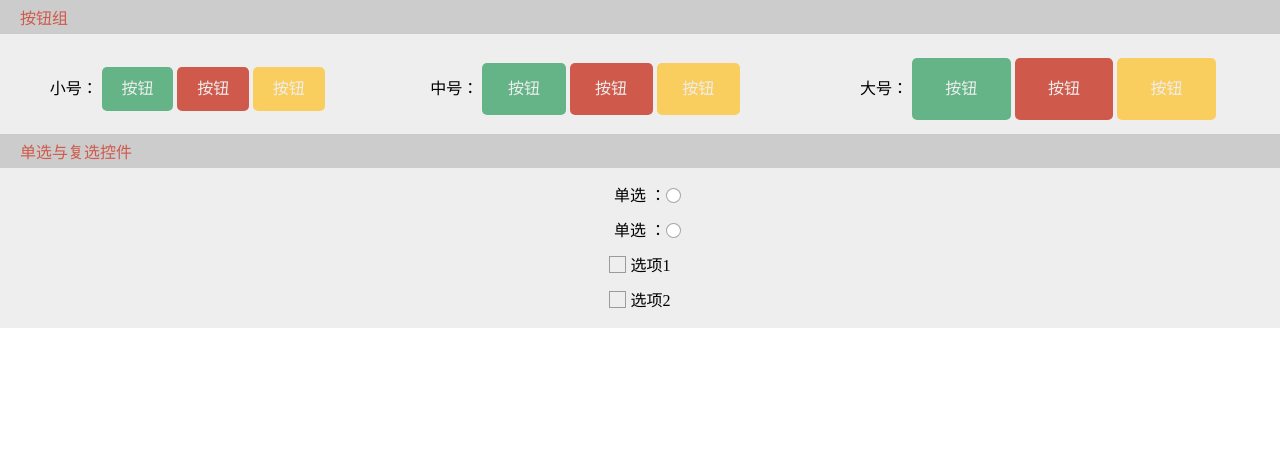
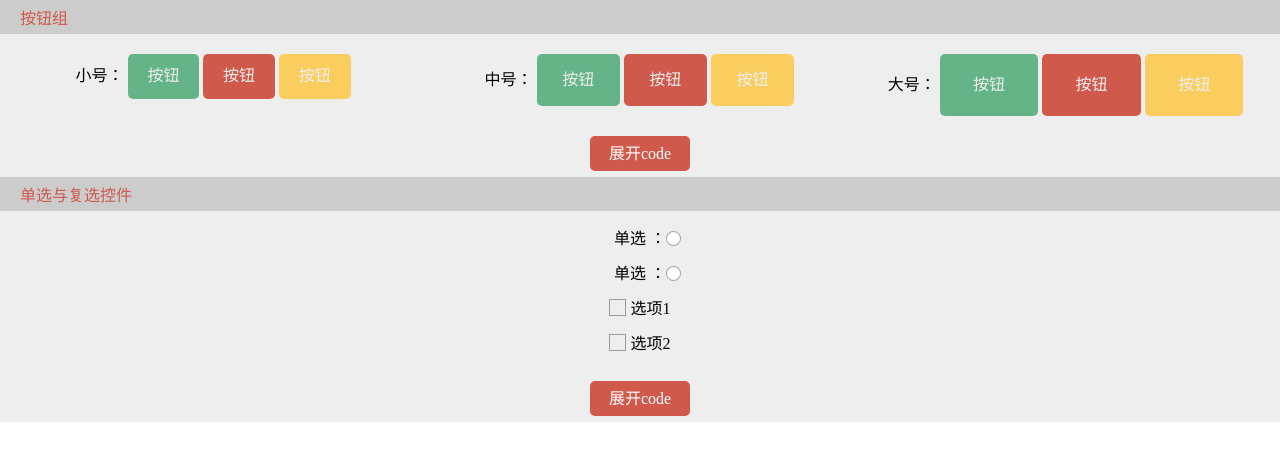
Before and after one commit to Johnharvy/Tree, a website: page main.html in a window 1280 px wide. Drawn offline with Linux system fonts and the light colour scheme.

Commit message:
展开展示代码

```diff
--- a/js/tree.js
+++ b/js/tree.js
@@ -23,3 +23,11 @@
      _t.prev().trigger("click");
     _cbg ? _t.removeClass("Btn-bg") : _t.addClass("Btn-bg")
   });
+
+  //写入code
+  $(".code-block .show").on("click",function(e){
+    var _t = $(this),_c = _t.parent().prev().html(),_s=_t.next().html();
+    !_s? _t.next().text(_c) : _t.next().text("")
+    !_s? _t.html("合上") : _t.html("展开code")
+
+})
--- /dev/null
+++ b/less/code.less
@@ -0,0 +1,8 @@
+/*
+  代码位置
+*/
+
+.code-block{
+    padding : 20px 10px;
+    background : #f7f7f9;
+}
--- a/less/main.less
+++ b/less/main.less
@@ -1,12 +1,23 @@
 @import './common.less';
 .cont{
     width:100%;
-    height: 80px;
+    height: auto;
     background: #eee;
     color:#eee;
     text-align:center;
     display:table;
     padding:10px 0 10px 0;
+    position : relative;
+}
+
+.code-cont{
+    width:inherit;
+    display:table-cell;
+    vertical-align:middle;
+}
+
+.inner-cont{
+
 }
 
 @import './button.less';
--- a/less/radio.less
+++ b/less/radio.less
@@ -18,6 +18,8 @@
     min-width : 100px;
 }
 
+
+
 .circle{
     position : absolute;
     top: -52%;
@@ -31,6 +33,7 @@
 .checkBox{
     .radio();
 }
+
 .checkBtn{
     width : 15px;
     height : 15px;
@@ -48,5 +51,25 @@
     color : #000;
     display: inline-block;
     margin-top:0px !important;
+}
 
+.cont span{
+    margin-top:10px;
+ }
+
+.l{
+    color:#000;
 }
+
+input[type='radio'],input[type='checkbox']{
+    display: none
+}
+
+.show{
+    .radio();
+    width : 1.65rem;
+    margin : 0px auto;
+    background: #cf5a4c;
+    border-radius : 5px;
+    color : #fff;
+}
--- a/main.html
+++ b/main.html
@@ -5,54 +5,83 @@
     <meta name="viewport" content="width=device-width, initial-scale=1.0">
     <link rel = 'stylesheet' href = "./css/main.css" >
     <style>
+       ul.btns-ul{position : relative;height : auto;clear: both;}
+       ul.btns-ul li{width : 33.3%;height:inherit; float : left;text-align: center;}
+       .code-block {
+            position : relative;
+            border : 0px solid #000;
+            width  : 100%;
+            color  : #000;
+            height : auto;
+            clear: both;
+            top : 20px;
+        }
+        .show{
 
-       .cont span{margin-top:10px;}
-       .l{color:#000;}
-       input[type='radio'],input[type='checkbox']{display: none}
-       .radio{border:0px;}
-
+        }
+        .codeShow{
+            text-align: left;
+            background: #64b487;
+            color : #fff;
+        }
 
     </style>
-    <title>Document</title>
+    <title>TreeUi</title>
 </head>
 <body>
     <p>按钮组</p>
     <div class='cont'>
+      <div class= "code_cont">
 
-        <div style="display:table-cell;vertical-align:middle;">
+        <ul class='btns-ul'>
+          <li>
+            <div class='inner-cont'>
               <span class='l'> 小号：</span>
               <span class="btn-common btn-small">按钮</span>
               <span class="btn-light btn-small">按钮</span>
               <span class="btn-warn btn-small">按钮</span>
             </div>
+          </li>
 
 
-
-        <div style="display:table-cell;vertical-align:middle;">
+          <li>
+              <div class='inner-cont'>
                 <span style='color:#000;'> 中号：</span>
                  <span class="btn-common btn-mid">按钮</span>
                  <span class="btn-light btn-mid">按钮</span>
                  <span class="btn-warn btn-mid">按钮</span>
               </div>
+          </li>
 
-
-
-       <div style="display:table-cell;vertical-align:middle;">
+          <li>
+              <div class='inner-cont'>
                 <span style='color:#000;'> 大号：</span>
                  <span class="btn-common btn-large">按钮</span>
                  <span class="btn-light btn-large">按钮</span>
                  <span class="btn-warn btn-large">按钮</span>
             </div>
+          </li>
+        </ul>
+     </div>
+
+
+    <div class='code-block'>
+          <div class='show'>展开code</div>
+          <xmp class="codeShow"></xmp>
+    </div>
+
   </div>
 
 
 
     <p>单选与复选控件</p>
-    <div class='cont' style="text-align:center;display:table">
-            <div style="display:table-cell;vertical-align:middle;">
+    <div class='cont'>
+            <div class="code-cont">
+
+            <div class='inner-cont'>
                 <div class = 'radio' >
                       <label class='l'>单选 ：</label>
-                 <input name = 'a1'  type='radio' value="0"/ >
+                      <input name = 'a1'  type='radio' value="0" />
                       <span class = 'Radiobutton'>
                               <span class='circle'></span>
                       </span>
@@ -60,27 +89,31 @@
 
                 <div class = 'radio'>
                        <label class='l'>单选 ：</label>
-                        <input name = 'a1'   type='radio' value="0"/ >
+                        <input name = 'a1'   type='radio' value="0" />
                         <span class = 'Radiobutton'>
                                 <span class='circle'></span>
                         </span>
                  </div>
 
                  <div class = 'checkBox'>
-                     <input type="checkbox" name = 'checkbox1' value='aaaa'／>
+                     <input type="checkbox" name = 'checkbox1' value='aaaa' />
                          <span class = "checkBtn">
                          </span>
                          <span style="color : #000;"> 选项1 </span>
                 </div>
 
                  <div class = 'checkBox'>
-                         <input type="checkbox" name = 'checkbox2' value='bbbb'／>
+                         <input type="checkbox" name = 'checkbox2' value='bbbb' />
                          <span class= 'checkBtn'>
                         </span>
                          <span style="color : #000;"> 选项2 </span>
                 </div>
 
+          </div>
 
+          <div class='code-block '>
+              <div class="show">展开code</div>
+              <xmp class="codeShow"></xmp>
           </div>
      </div>
 
```
Also changed, not shown: css/main.css. Lines whose indentation alone changed are shown as unchanged.
